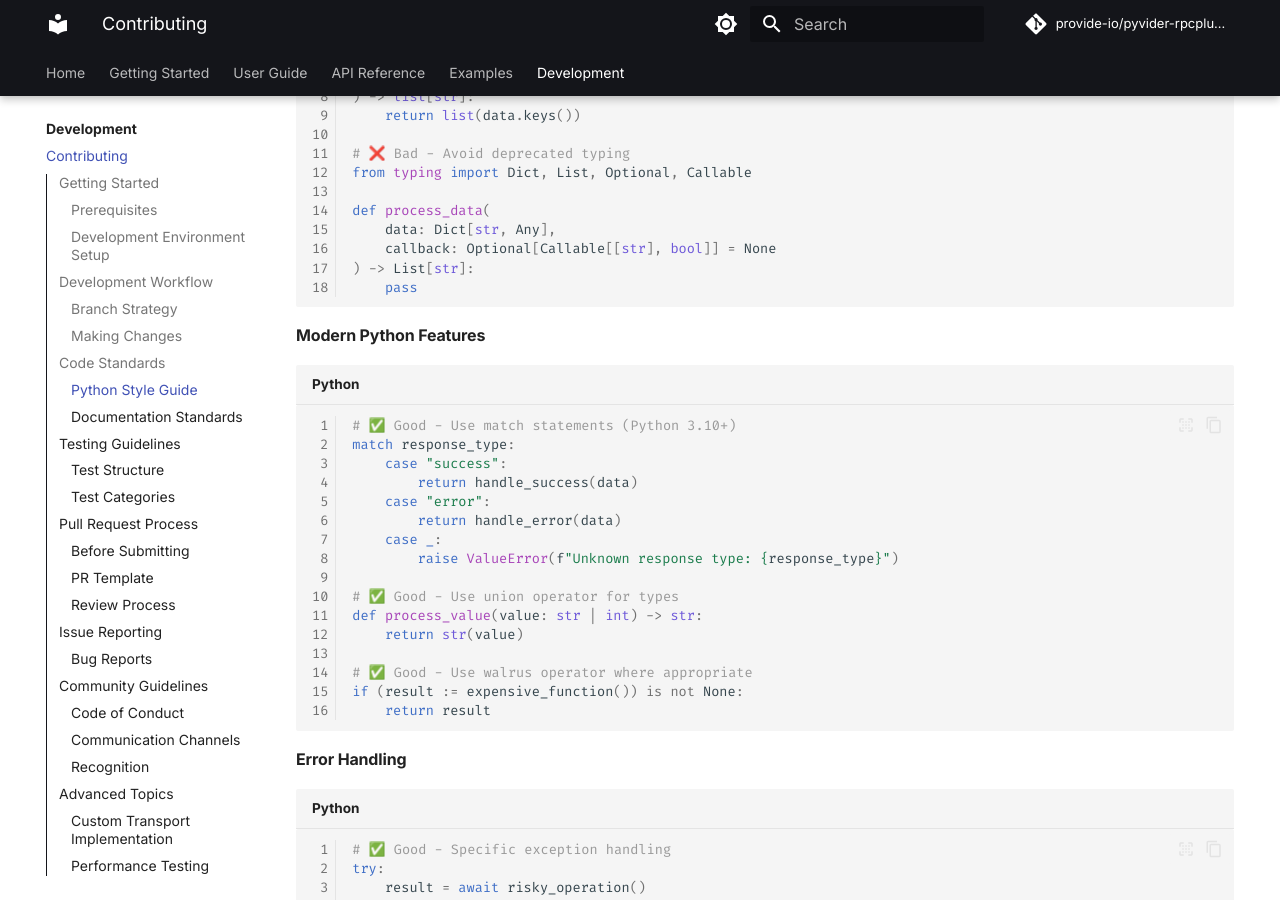
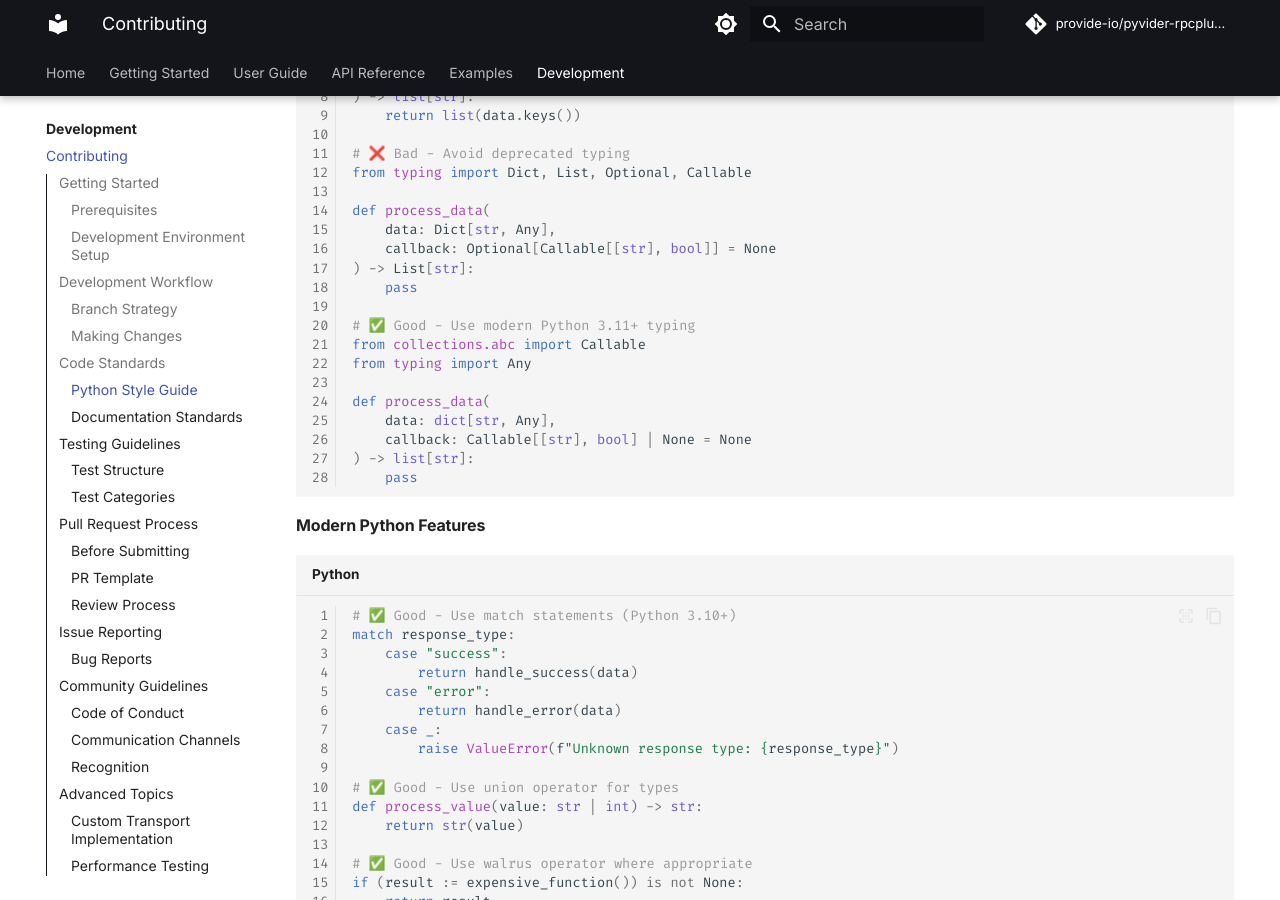
Before and after one commit to provide-io/pyvider-rpcplugin, an MkDocs documentation site: the page built from docs/development/contributing.md, in a window 1280 px wide and 900 px high, scrolled down 4007 px. Built offline with MkDocs 1.6.1 and Material for MkDocs 9.7.7, drawn with Linux system fonts in a browser that asks for light colours; comment, search, counter and statistics services are not loaded; the version menu is left out.

Commit message:
🔼⚙️ [skip ci] auto-commit

````diff
--- a/docs/development/contributing.md
+++ b/docs/development/contributing.md
@@ -185,6 +185,16 @@ def process_data(
     data: Dict[str, Any],
     callback: Optional[Callable[[str], bool]] = None
 ) -> List[str]:
+    pass
+
+# ✅ Good - Use modern Python 3.11+ typing
+from collections.abc import Callable
+from typing import Any
+
+def process_data(
+    data: dict[str, Any],
+    callback: Callable[[str], bool] | None = None
+) -> list[str]:
     pass
 ```
 
````
Also changed, not shown: docs/guide/client/basic-setup.md (+1 -1 lines), docs/guide/server/services.md (+4 -4 lines).
